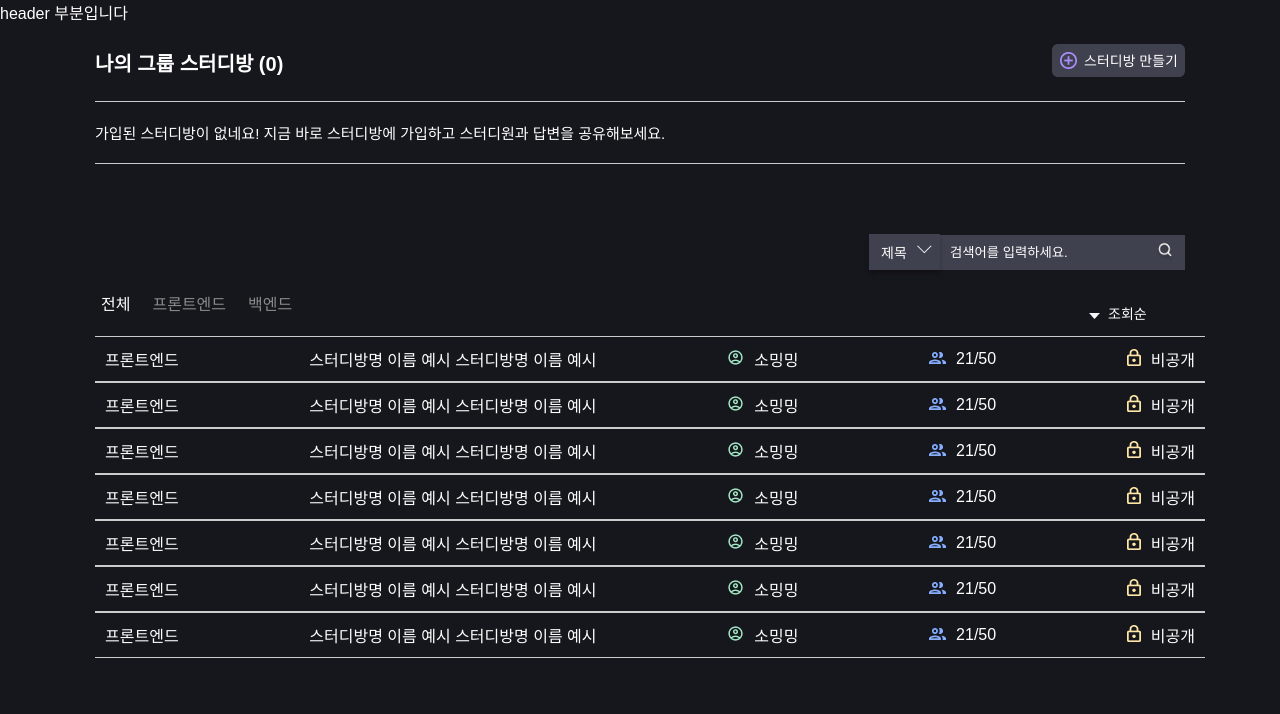
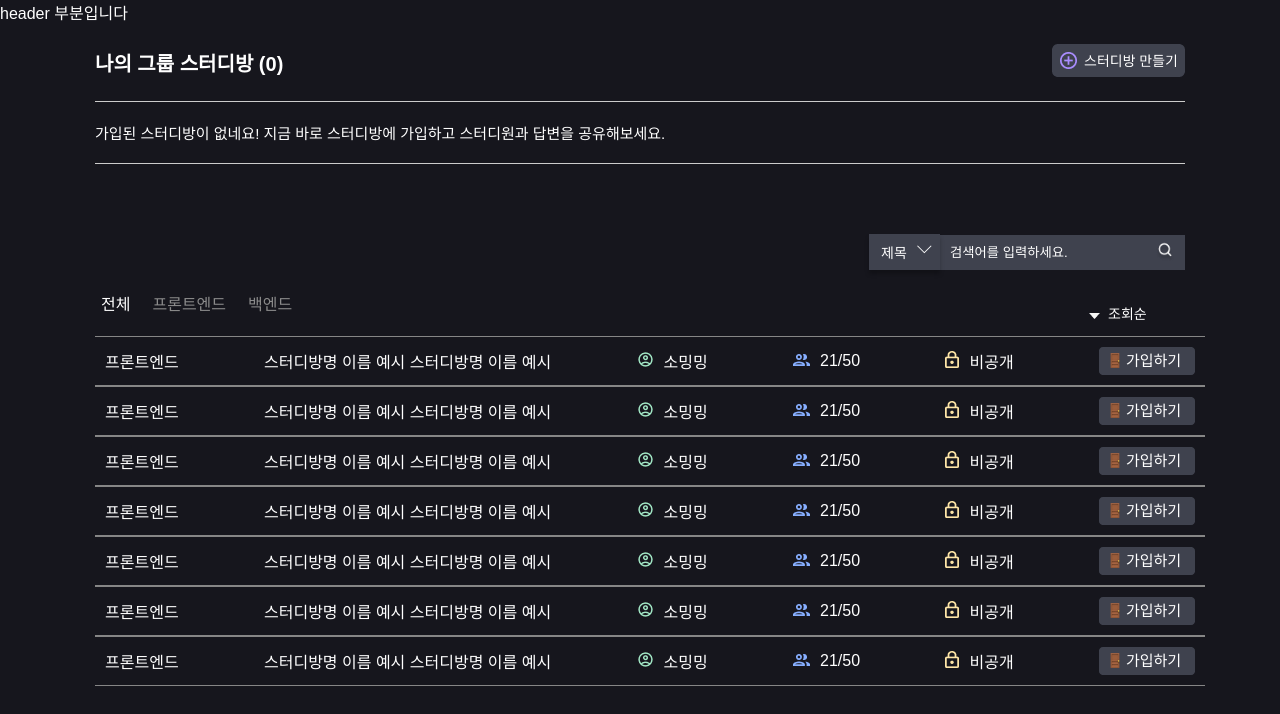
Before and after one commit to QuizUpWebProject/front, a React (Create React App) app: page /study in a window 1280 px wide. Shown: the top 714 px of the page. Built offline with nearby package versions, Linux system fonts and the light colour scheme.

Commit message:
design: 가입하기 버튼 추가 #15
- 가입하기 버튼을 추가했습니다
- 추후 팝업 창 추가 예정입니다

```diff
--- a/src/components/studyroom/StudyItem.jsx
+++ b/src/components/studyroom/StudyItem.jsx
@@ -2,6 +2,7 @@ import styled from "styled-components";
 import UserIcon from "../../assets/people.png";
 import GroupIcon from "../../assets/group.png";
 import LockIcon from "../../assets/lock.png";
+import JoinBtn from "../../assets/Btn_join.png";
 
 export default function StudyItem() {
   return (
@@ -20,6 +21,7 @@ export default function StudyItem() {
         <Icon src={LockIcon} alt="비공개" />
         비공개
       </div>
+      <img src={JoinBtn} alt="가입하기" />
     </Container>
   );
 }
@@ -28,7 +30,7 @@ const Container = styled.div`
   display: flex;
   justify-content: space-between;
   align-items: center;
-  border: 1px solid #ccc;
+  border: 1px solid #868686;
   padding: 10px;
   border-right: none;
   border-left: none;
```
